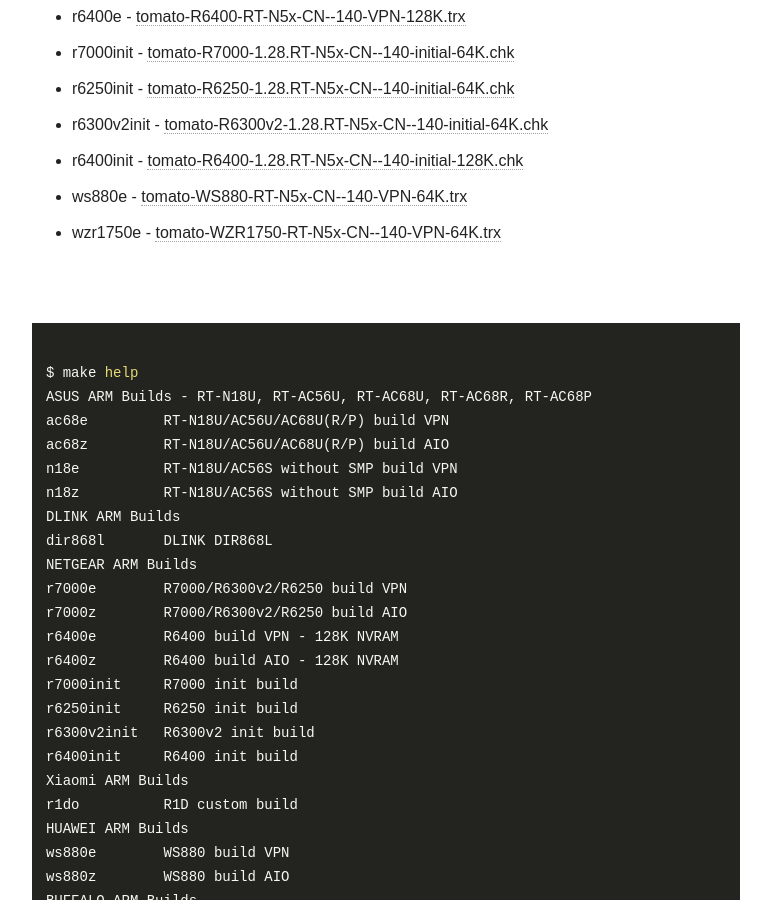
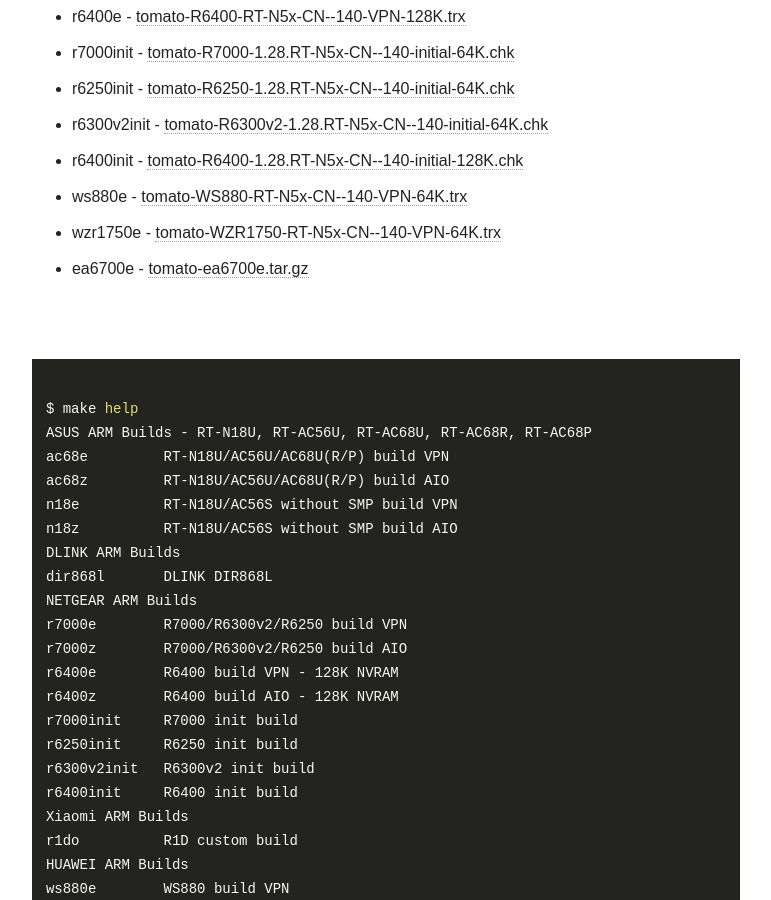
Before and after one commit to oglopss/tomato-arm-ci-jekyll, a Jekyll site: the page built from index.html, in a window 1280 px wide and 900 px high, scrolled down 775 px. Shown: the whole window, without its empty margins (254-1025 px from the left). Built offline with Jekyll 4.4.1, drawn with Linux system fonts in a browser that asks for light colours; nearby versions of some CDN libraries.

Commit message:
Travis build 75 ea6700e pushed to gh-pages

```diff
--- a/_data/ss.yml
+++ b/_data/ss.yml
@@ -11,3 +11,4 @@ files:
   - 0009 r6400init tomato-R6400-1.28.RT-N5x-CN--140-initial-128K.chk
   - 0011 ws880e tomato-WS880-RT-N5x-CN--140-VPN-64K.trx
   - 0012 wzr1750e tomato-WZR1750-RT-N5x-CN--140-VPN-64K.trx
+  - 0013 ea6700e tomato-ea6700e.tar.gz
```
